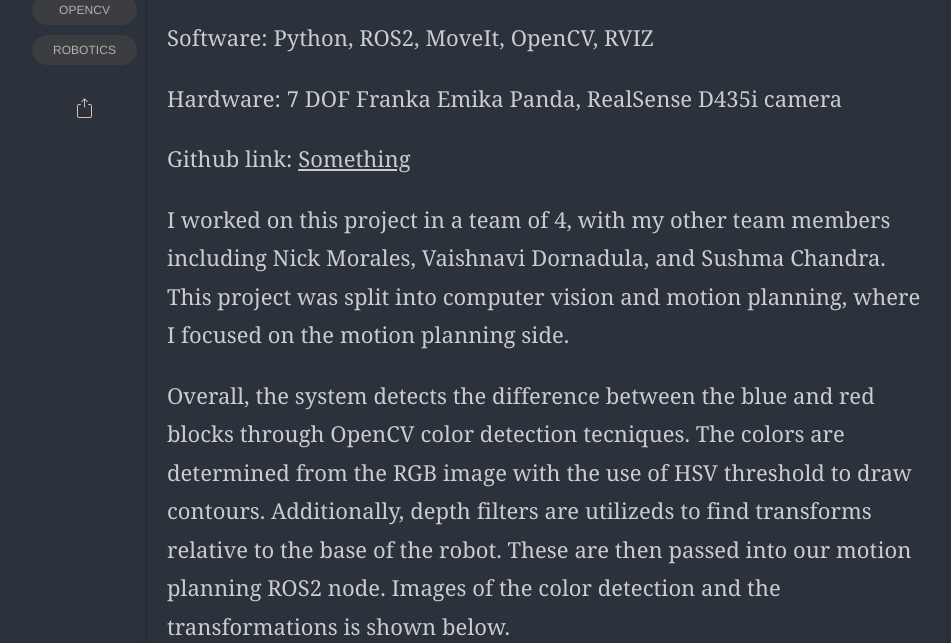
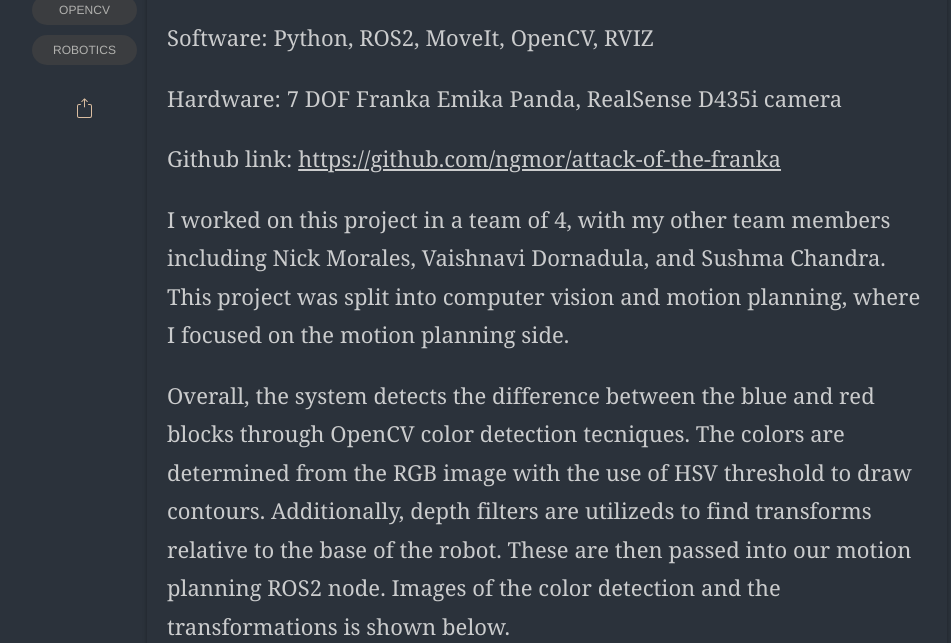
Before and after one commit to megsindelar/megsindelar.github.io, a Jekyll site: the page built from _posts/2021-02-06-Attack-of-the-Franka.md, in a window 1280 px wide and 900 px high, scrolled down 1321 px, cut to the strip 117-760 px from the top of the window. Shown: the whole strip, without its empty margins (93-1044 px from the left). Built offline with Jekyll 4.4.1, drawn with Linux system fonts in a browser that asks for light colours; some web fonts are replaced.

Commit message:
Update 2021-02-06-Attack-of-the-Franka.md

```diff
--- a/_posts/2021-02-06-Attack-of-the-Franka.md
+++ b/_posts/2021-02-06-Attack-of-the-Franka.md
@@ -18,7 +18,7 @@ Software: Python, ROS2, MoveIt, OpenCV, RVIZ
 
 Hardware: 7 DOF Franka Emika Panda, RealSense D435i camera
 
-Github link: <a href="[https://www.something.com](https://github.com/ngmor/attack-of-the-franka)"> Something </a>
+Github link: <a href="(https://github.com/ngmor/attack-of-the-franka)"> https://github.com/ngmor/attack-of-the-franka </a>
 
 I worked on this project in a team of 4, with my other team members including Nick Morales, Vaishnavi Dornadula, and Sushma Chandra. This project was split into computer vision and motion planning, where I focused on the motion planning side.
 
```
